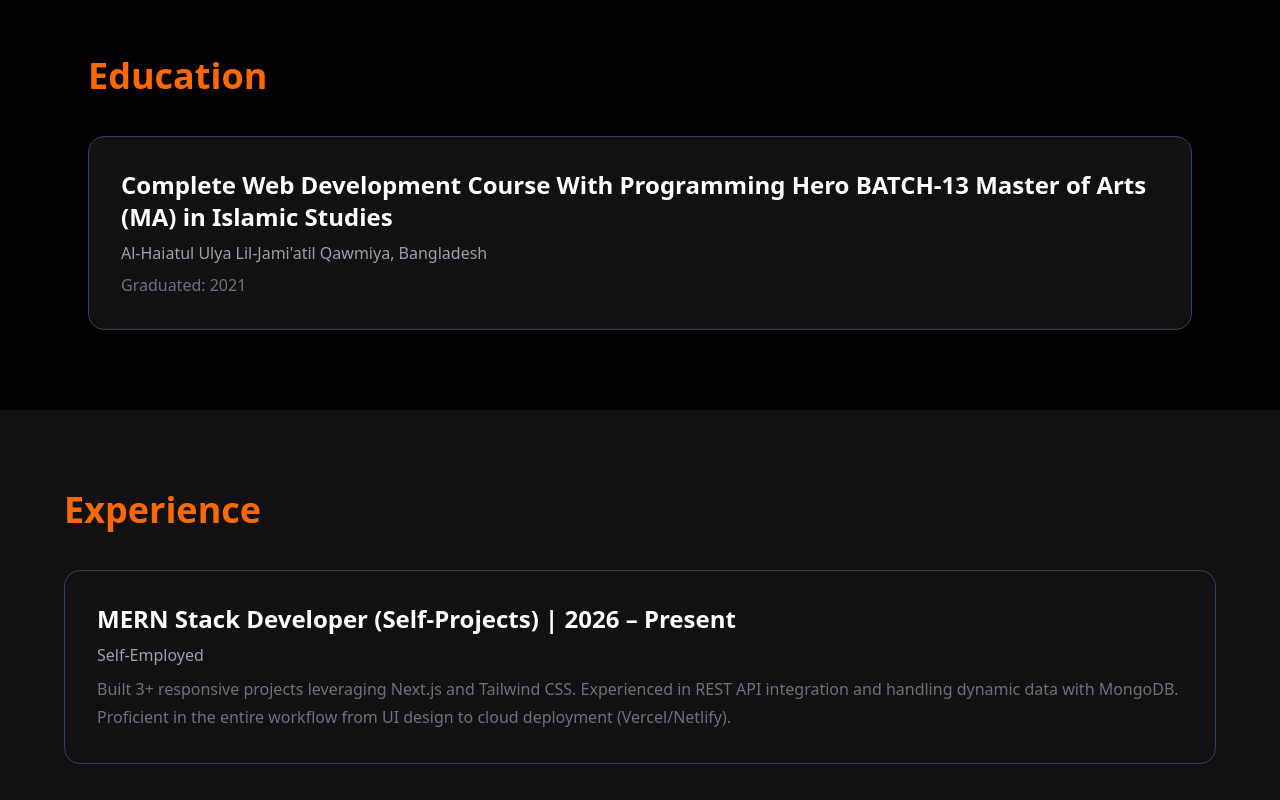
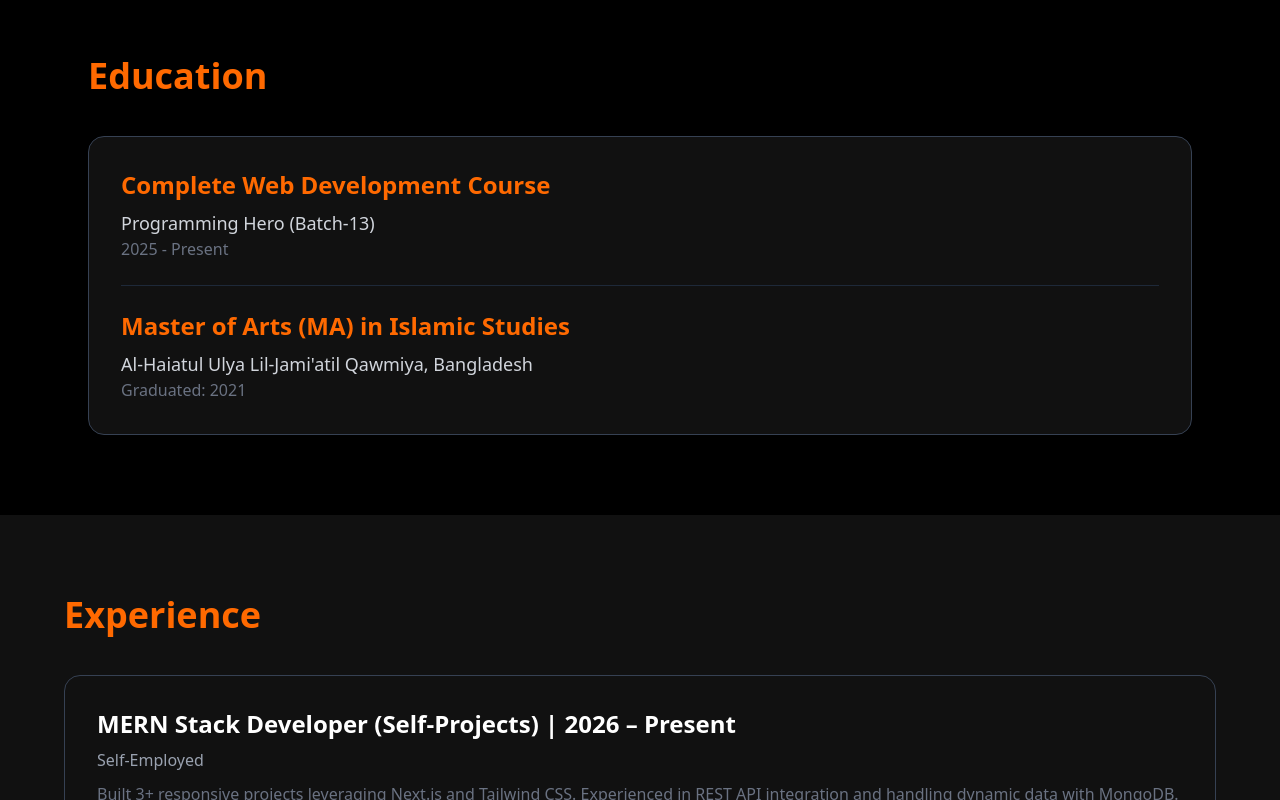
Before and after one commit to sheikh-muzammil2026/sheikh-muzammil-portfolio, a Next.js app: page / in a window 1280 px wide. Shown: the part 1580-2380 px from the top of the page. Built offline with nearby package versions, Linux system fonts and the light colour scheme.

Commit message:
added 2 title in education section

```diff
--- a/src/components/Education.jsx
+++ b/src/components/Education.jsx
@@ -6,21 +6,37 @@ const Education = () => {
         Education
       </h2>
 
-      <div className="border border-gray-700 rounded-2xl p-8 bg-[#111]">
+      <div className="border border-gray-700 rounded-2xl p-8 bg-[#111] space-y-6">
 
-        <h3 className="text-2xl font-semibold mb-2">
-          Complete Web Development Course With Programming Hero BATCH-13
+  {/* First Education Item */}
+  <div>
+    <h3 className="text-2xl font-semibold mb-2 text-orange-500">
+      Complete Web Development Course
+    </h3>
+    <p className="text-lg text-gray-300 font-medium">
+      Programming Hero (Batch-13)
+    </p>
+    <p className="text-gray-500">2025 - Present</p>
+  </div>
+
+  {/* Divider Line */}
+  <div className="border-t border-gray-800"></div>
+
+  {/* Second Education Item */}
+  <div>
+    <h3 className="text-2xl font-semibold mb-2 text-orange-500">
       Master of Arts (MA) in Islamic Studies
     </h3>
-
-        <p className="text-gray-400 mb-2">
+    <p className="text-lg text-gray-300 font-medium">
       Al-Haiatul Ulya Lil-Jami'atil Qawmiya, Bangladesh
     </p>
-
     <p className="text-gray-500">
       Graduated: 2021
     </p>
   </div>
+
+</div>
+
     </section>
   );
 };
```
Lines whose indentation alone changed are shown as unchanged.
